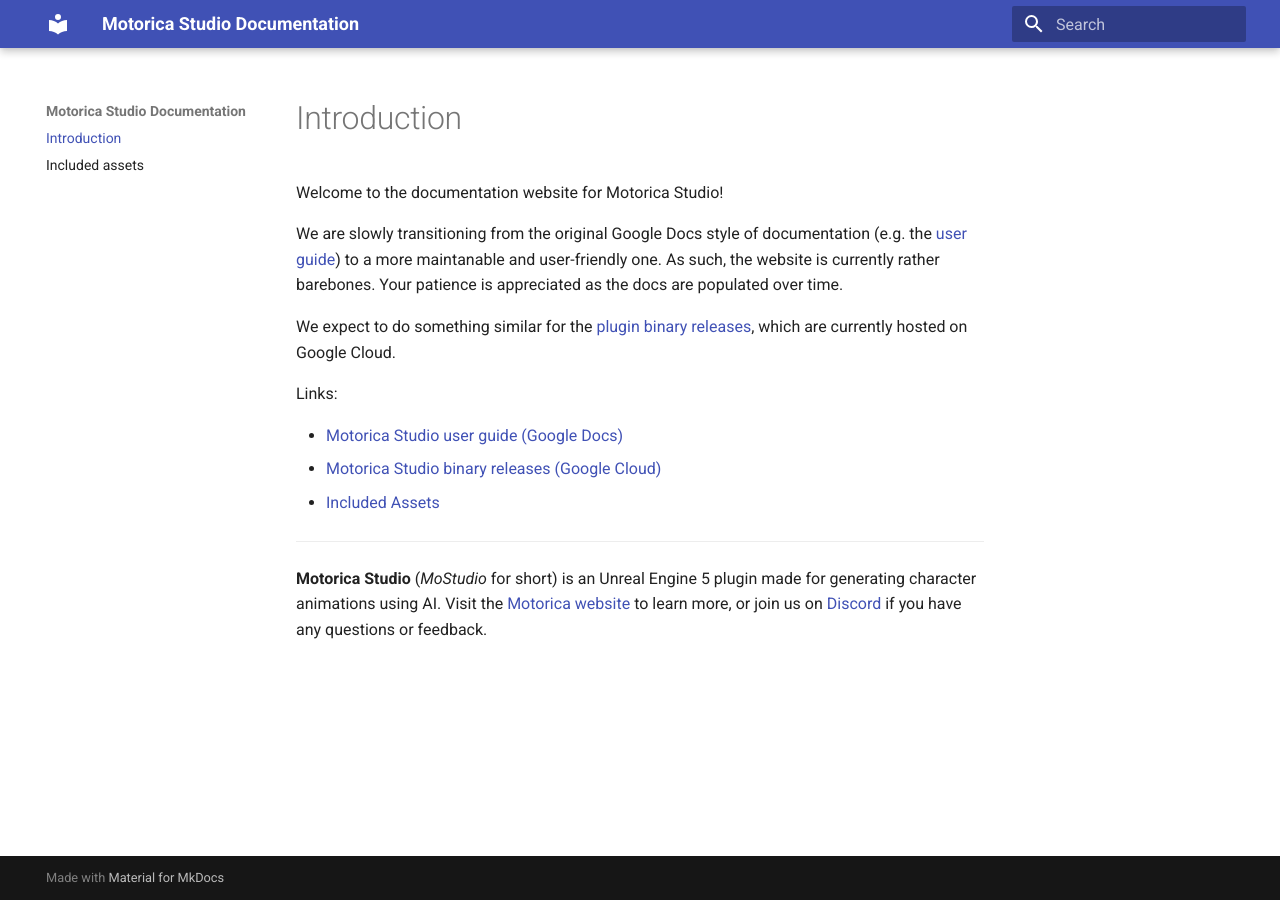
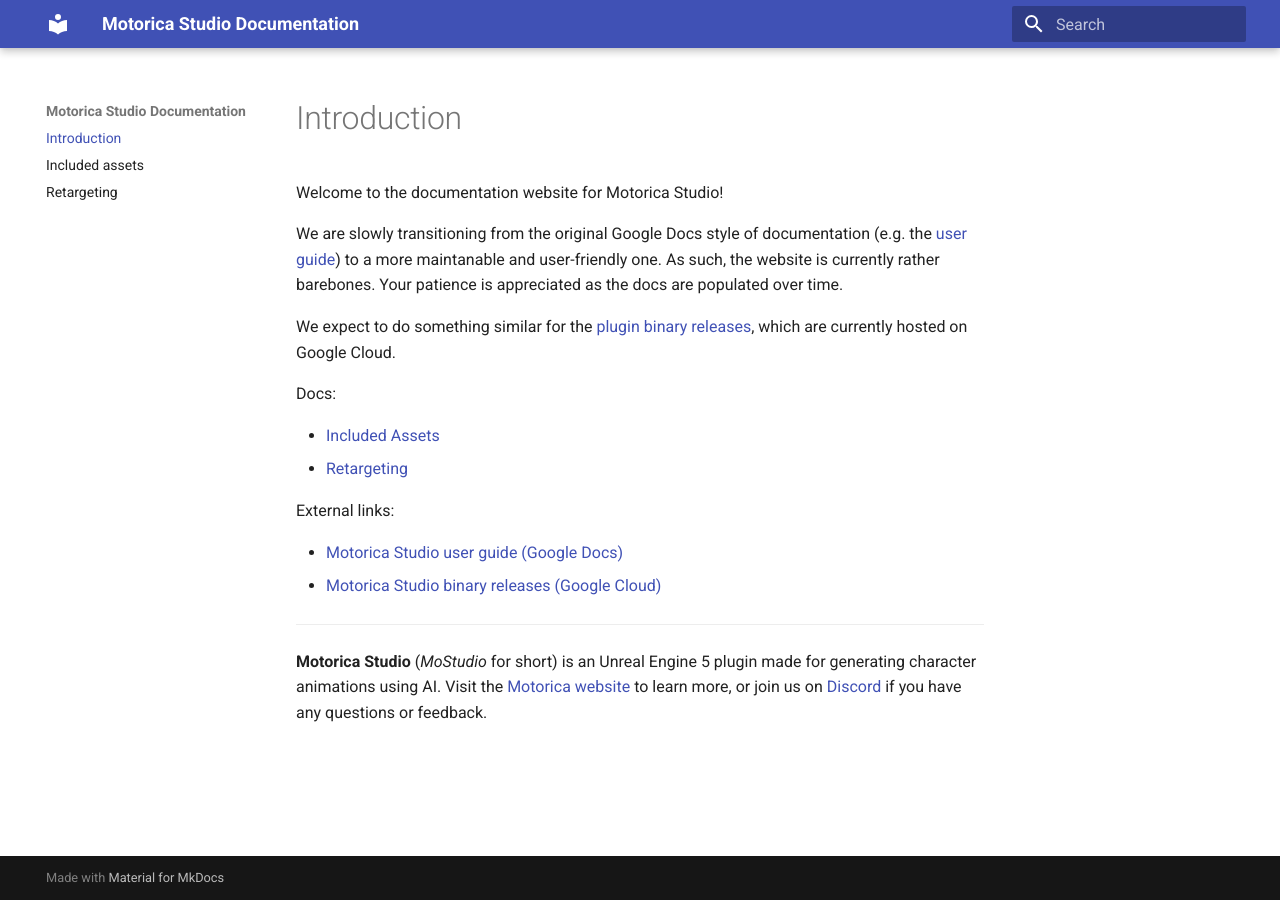
Before and after one commit to MotoricaAI/MoStudioDocs, an MkDocs documentation site: the page built from docs/index.md, in a window 1280 px wide. Built offline with MkDocs 1.6.1 and Material for MkDocs 9.7.7, drawn with Linux system fonts in a browser that asks for light colours.

Commit message:
Add retargeting doc page

```diff
--- a/docs/index.md
+++ b/docs/index.md
@@ -6,11 +6,15 @@
 
 We expect to do something similar for the [plugin binary releases](https://drive.google.com/drive/folders/1e6sxkr8GiZCXNJb9W0bH32bwcNw06wqm), which are currently hosted on Google Cloud.
 
-Links:
+Docs:
+
+- [Included Assets](/included-assets)
+- [Retargeting](/retargeting)
+
+External links:
 
 - [Motorica Studio user guide (Google Docs)](https://docs.google.com/document/d/e/2PACX-1vSEqmBBs6cngvLE4BB4AVtasH601Gsfe5rLUPssLbWOacWo-mXegOY53pn8IZxsUS6O7KsMPtELplIy/pub)
 - [Motorica Studio binary releases (Google Cloud)](https://drive.google.com/drive/folders/1e6sxkr8GiZCXNJb9W0bH32bwcNw06wqm)
-- [Included Assets](./included-assets)
 
 ---
 
```
Also changed, not shown: docs/included-assets.md (+2 -0 lines), docs/retargeting.md (added, +8 -0 lines).
